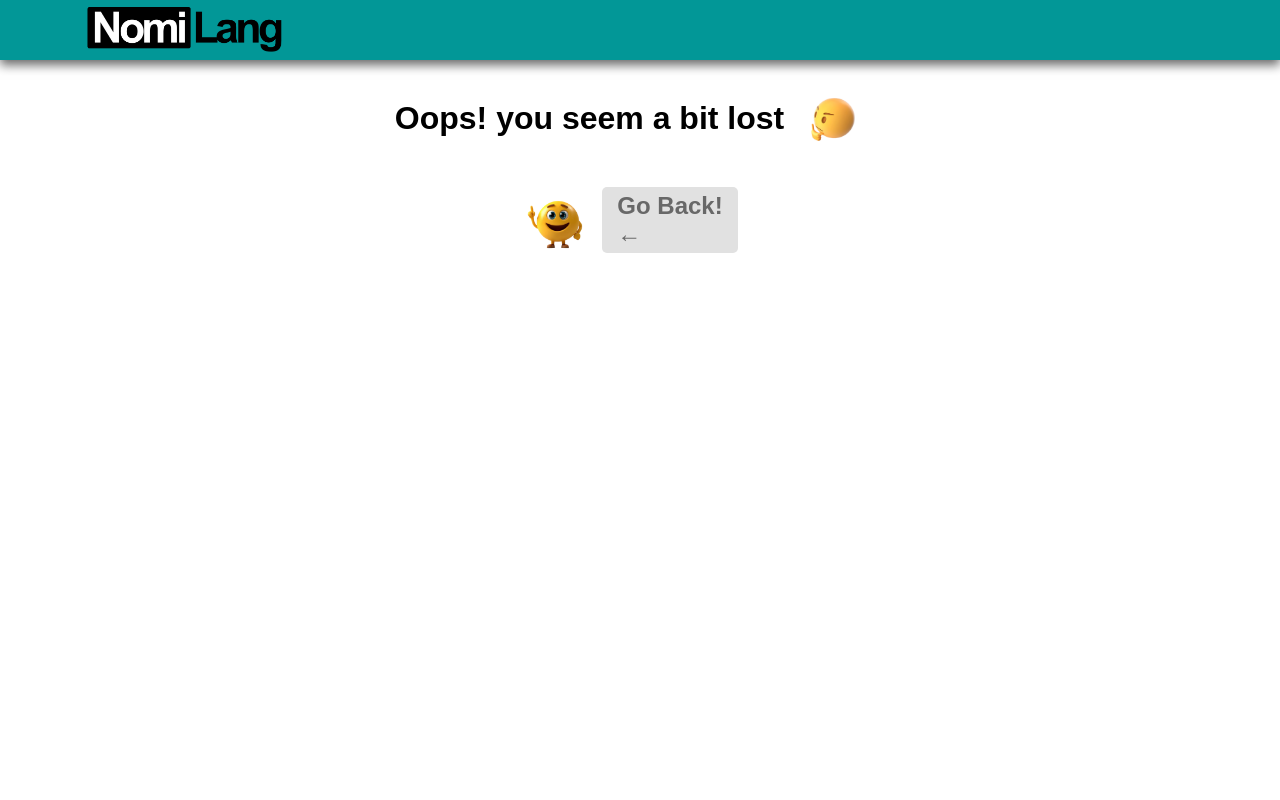
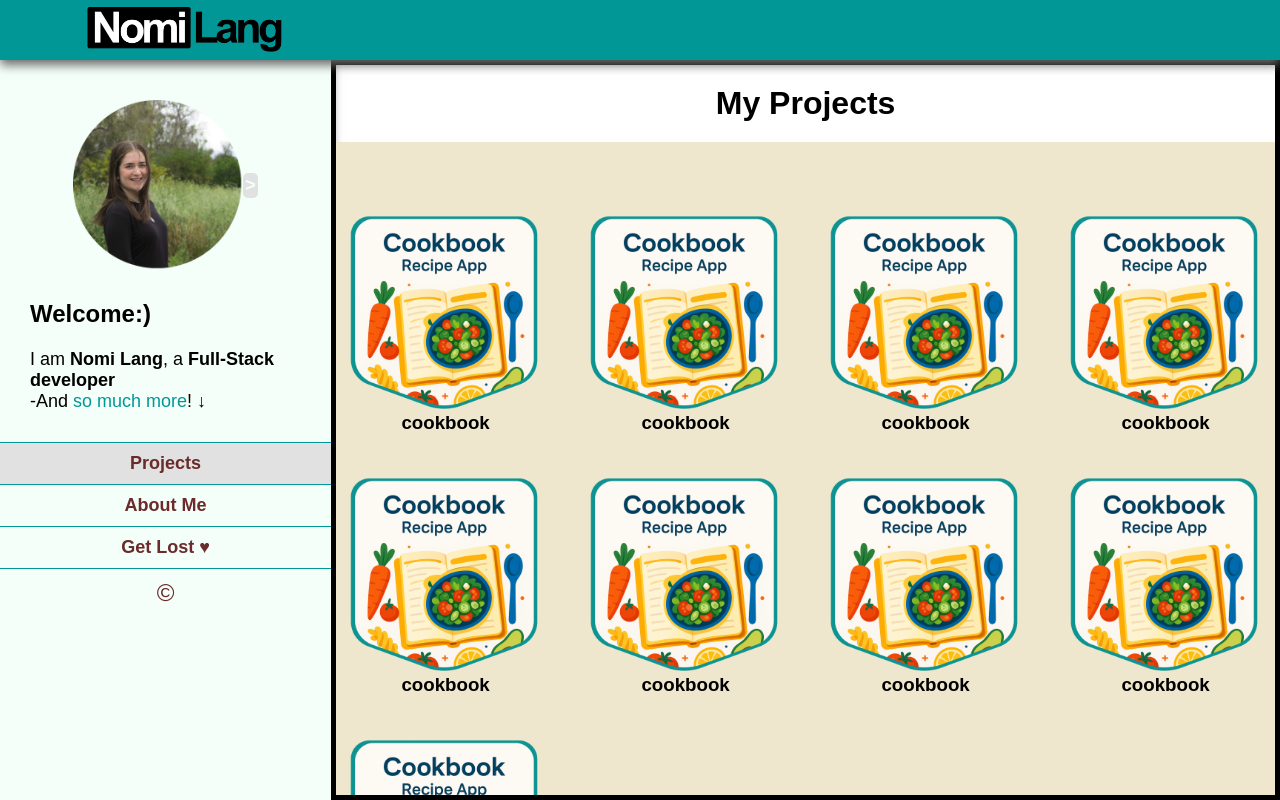
Before and after one commit to Nomi-La/Nomis_Website, a React (Vite) app in the folder main/: page /projects in a window 1280 px wide. Built offline with nearby package versions, Linux system fonts and the light colour scheme.

Commit message:
some progress and redirection to the projects page

```diff
--- a/main/src/_colors.scss
+++ b/main/src/_colors.scss
@@ -1,8 +1,8 @@
+$lightTurquoise: mintcream;
 $turquoise: rgb(2, 151, 151);
 $darkGray: #474747;
 $gray: #686868;
 $lightGray: #e1e1e1;
 $white: white;
-$cream: rgb(246, 239, 228);
 $red: red;
 $burgundy: #6a2b2b;
--- a/main/src/components/Projects/Project/Project.jsx
+++ b/main/src/components/Projects/Project/Project.jsx
@@ -1,7 +1,12 @@
 import './project.scss'
+import {useNavigate} from "react-router";
 
 export default function Project({project}){
-    return <>
-        {project.name}
-    </>
+    const navigate = useNavigate()
+
+    return <div className="project">
+        <img src={project.image} alt={project.name}
+             onClick={()=>navigate(project.link)}/>
+        <h3>{project.name}</h3>
+    </div>
 }
--- a/main/src/components/Projects/Project/project.scss
+++ b/main/src/components/Projects/Project/project.scss
@@ -0,0 +1,13 @@
+.project{
+  display: flex;
+  flex-direction: column;
+  padding: 20px;
+  img{
+    max-width: 200px;
+    cursor: pointer;
+  }
+  h3{
+    text-align: center;
+    width: 100%;
+  }
+}
--- a/main/src/components/Projects/ProjectsContainer/ProjectsContainer.jsx
+++ b/main/src/components/Projects/ProjectsContainer/ProjectsContainer.jsx
@@ -1,14 +1,63 @@
 import './projectContainer.scss'
 import Project from "../Project/Project.jsx";
 
-export default function ProjectsContainer(){
-    const projects = [{"id": 1,
+const categories = ["Group Projects", "Study Exercises"]
+const projects = [{"id": 1,
+                                            "category": "Group Projects",
                                                 "name": "cookbook",
                                                 "link": "/cookbook-recipe",
-                                                "image": "assets/photo"}]
+                                                "image": "/projects-%20image.png"},
+                                                {"id": 7,
+                                                    "category": "Study Exercises",
+                                                "name": "cookbook",
+                                                "link": "/cookbook-recipe",
+                                                "image": "/projects-%20image.png"},
+                                                {"id": 8,
+                                                    "category": "Study Exercises",
+                                                "name": "cookbook",
+                                                "link": "/cookbook-recipe",
+                                                "image": "/projects-%20image.png"},
+                                                {"id": 9,
+                                                    "category": "Study Exercises",
+                                                "name": "cookbook",
+                                                "link": "/cookbook-recipe",
+                                                "image": "/projects-%20image.png"},
+                                                {"id": 2,
+                                                    "category": "Study Exercises",
+                                                "name": "cookbook",
+                                                "link": "/cookbook-recipe",
+                                                "image": "/projects-%20image.png"},
+                                                {"id": 3,
+                                                    "category": "Study Exercises",
+                                                "name": "cookbook",
+                                                "link": "/cookbook-recipe",
+                                                "image": "/projects-%20image.png"},
+                                                {"id": 4,
+                                                    "category": "Group Projects",
+                                                "name": "cookbook",
+                                                "link": "/cookbook-recipe",
+                                                "image": "/projects-%20image.png"},
+                                                {"id": 5,
+                                                    "category": "Study Exercises",
+                                                "name": "cookbook",
+                                                "link": "/cookbook-recipe",
+                                                "image": "/projects-%20image.png"},
+                                                {"id": 6,
+                                                    "category": "Group Projects",
+                                                "name": "cookbook",
+                                                "link": "/https://nomilang.ch/cookbook-recipe/",
+                                                "image": "/projects-%20image.png"}]
+
+
+export default function ProjectsContainer(){
     return <>
+        <div className="projects-page">
+            <h1>My Projects</h1>
+        <div className="projects-container">
         {projects.map((project)=> (
             <Project key={project.id} project={project}/>
         ))}
+            </div>
+            </div>
     </>
 }
--- a/main/src/components/Projects/ProjectsContainer/projectContainer.scss
+++ b/main/src/components/Projects/ProjectsContainer/projectContainer.scss
@@ -0,0 +1,19 @@
+.projects-page{
+  display: flex;
+  align-items: center;
+  flex-direction: column;
+  width: 100%;
+  max-height: 92.5vh;
+  border: 5px solid black;
+  overflow-y: scroll;
+  h1{
+    padding: 20px;
+  }
+  .projects-container{
+    background-color: #efe7cd;
+
+    display: grid;
+    grid-template-columns: 1fr 1fr 1fr 1fr;
+    padding: 50px;
+  }
+}
--- a/main/src/components/Sidebar/Sidebar.jsx
+++ b/main/src/components/Sidebar/Sidebar.jsx
@@ -21,7 +21,7 @@ export default function Sidebar(){
                 <br/>-And <span className="much-more">so much more</span>! ↓</p>
 
             <NavLink className="subject" to="/projects">Projects</NavLink>
-            <NavLink className="subject" to="/about-me">About Me</NavLink>
+            <NavLink className="subject" to="">About Me</NavLink>
             <NavLink className="subject" to="/get-lost">Get Lost ♥</NavLink>
             <p className="subject" style={{"font-size": "x-large", "font-weight": "100"}}>©</p>
 
--- a/main/src/components/Sidebar/sidebar.scss
+++ b/main/src/components/Sidebar/sidebar.scss
@@ -8,7 +8,7 @@
   display: flex;
   flex-direction: column;
   align-items: center;
-  background-color: $cream;
+  background-color: $lightTurquoise;
   box-shadow: 1px 1px 10px $gray;
   .image-wrapper{
     display: flex;
@@ -19,7 +19,7 @@
       max-width: 170px;
     }
     button{
-      color: $cream;
+      color: $lightTurquoise;
       border: None;
       font-weight: 900;
       font-size: large;
@@ -52,9 +52,9 @@
   }
   .subject{
     text-align: center;
-    color: $darkGray;
+    color: $burgundy;
     padding: 10px 0px;
-    border-top: 0.1px solid $lightGray;
+    border-top: 0.1px solid $turquoise;
     //box-shadow: 1px 1px 10px gray;
     border-radius: 0px;
     width: 100%;
@@ -63,6 +63,6 @@
     font-size: large;
   }
   .active{
-    background-color: $gray;
+    background-color: $lightGray;
   }
 }
--- a/main/src/pages/MainPage.jsx
+++ b/main/src/pages/MainPage.jsx
@@ -1,8 +1,6 @@
-import Sidebar from "../components/Sidebar/Sidebar.jsx";
-import ProjectsContainer from "../components/Projects/ProjectsContainer/ProjectsContainer.jsx";
 
 export default function MainPage(){
     return <>
-        <ProjectsContainer/>
+        <p>No Idea What To Do Here</p>
     </>
 }
--- /dev/null
+++ b/main/src/pages/ProjectsPage.jsx
@@ -0,0 +1,8 @@
+import ProjectsContainer from "../components/Projects/ProjectsContainer/ProjectsContainer.jsx";
+
+
+export default function ProjectsPage(){
+    return <>
+        <ProjectsContainer/>
+    </>
+}
--- a/main/src/routes/Router.jsx
+++ b/main/src/routes/Router.jsx
@@ -2,6 +2,7 @@ import {Route, Routes, BrowserRouter} from "react-router";
 import Layout from "../layouts/Layout.jsx";
 import NotFound from "../pages/NotFound.jsx";
 import MainPage from "../pages/MainPage.jsx";
+import ProjectsPage from "../pages/ProjectsPage.jsx";
 
 export default function Router () {
     return <BrowserRouter>
@@ -9,6 +10,7 @@ export default function Router () {
 
             <Route path='/' element={<Layout/>}>
                 <Route path='' element={<MainPage/>}/>
+                <Route path='projects/' element={<ProjectsPage/>}/>
             </Route>
 
             <Route path='*' element={<NotFound/>}/>
```
Also changed, not shown: main/public/long name (8).png (added), main/public/projects- image.png.
